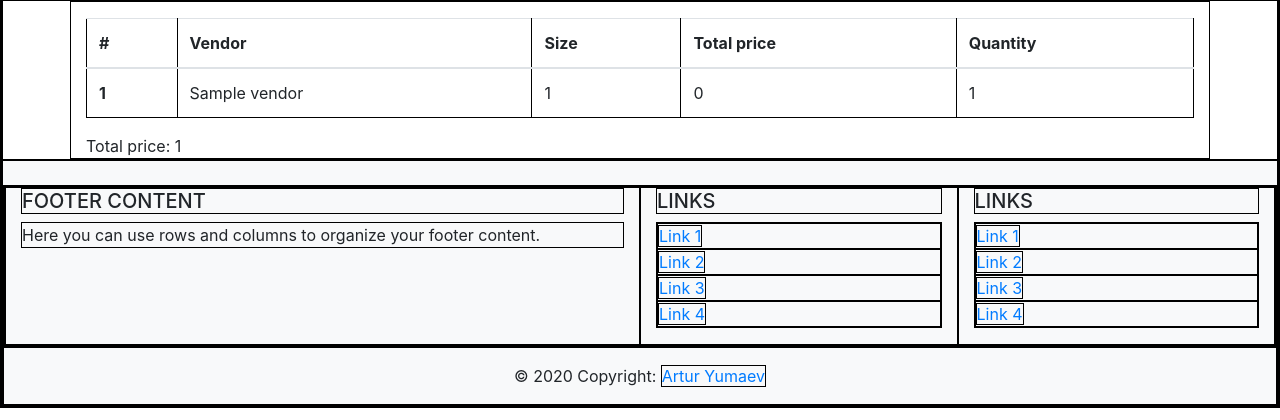
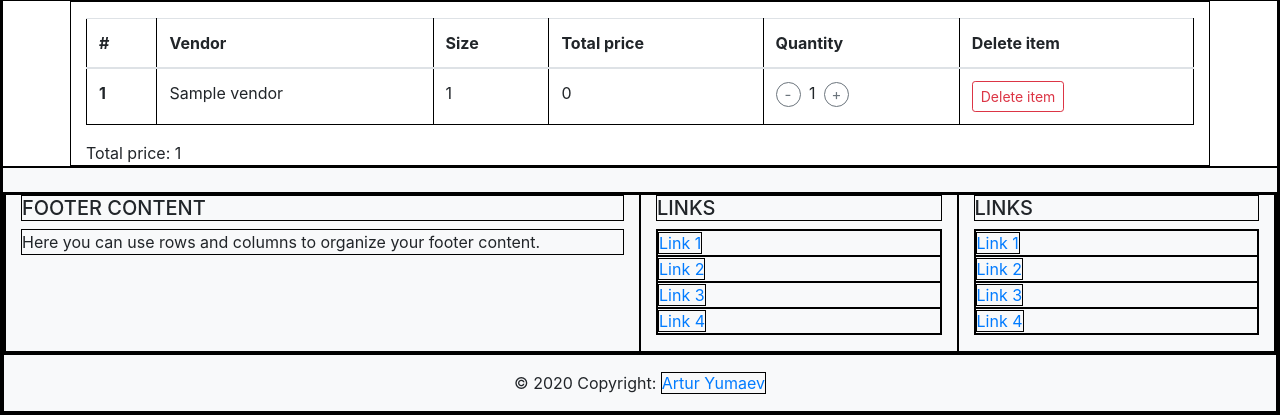
Before and after one commit to arturyumaev/Databases-Course-Work, a Flask app: template webApp/templates/cart.html in a window 1280 px wide. Shown: the part 68-488 px from the top of the page. Run offline with Flask 2, Linux system fonts and the light colour scheme; the template is opened without the code that fills it: most values are stand-ins (such as "Sample title", 1, 10 or a date in 2020); some libraries are stand-ins or nearby versions.

Commit message:
подправил верстку

```diff
--- a/webApp/static/css/home.css
+++ b/webApp/static/css/home.css
@@ -1,3 +1,36 @@
 * {
     border: 1px solid black;
 }
+
+h1 {
+    color:green;
+}
+.xyz {
+    background-size: auto;
+    text-align: center;
+    padding-top: 100px;
+}
+.btn-circle.btn-sm {
+    width: 25px;
+    height: 25px;
+    padding: 1px 0px;
+    border-radius: 15px;
+    font-size: 15px;
+    text-align: center;
+}
+.btn-circle.btn-md {
+    width: 50px;
+    height: 50px;
+    padding: 7px 10px;
+    border-radius: 25px;
+    font-size: 10px;
+    text-align: center;
+}
+.btn-circle.btn-xl {
+    width: 70px;
+    height: 70px;
+    padding: 10px 16px;
+    border-radius: 35px;
+    font-size: 12px;
+    text-align: center;
+}
--- a/webApp/templates/cart.html
+++ b/webApp/templates/cart.html
@@ -10,23 +10,33 @@
                     <th scope="col">Size</th>
                     <th scope="col">Total price</th>
                     <th scope="col">Quantity</th>
+                    <th scope="col">Delete item</th>
                 </tr>
             </thead>
 
             <tbody>
+            {% set counter = namespace(value=1) %}
             {% for vendor in cart %}
-                <tr>
-                    <!-- Row index -->
-                    <th scope="row">{{ loop.index }}</th>
-
-                    <!-- Values -->
-                    {% for size in cart[vendor]['sizes'] %}
+                {% for size in cart[vendor]['sizes'] %}
+                    <tr>
+                        <th scope="row">{{ counter.value }}</th>
                         <td>{{ vendor }}</td>
                         <td>{{ size }}</td>
                         <td>0</td>
-                        <td>{{ cart[vendor]['sizes'][size] }}</td>
-                    {% endfor %}
-                </tr>
+                        <!-- Quantity manage -->
+                        <td>
+                            <!-- Decrement quantity button -->
+                            <button type="button" class="btn mr-1 btn-outline-secondary btn-circle btn-sm">-</button>
+                            {{ cart[vendor]['sizes'][size] }}
+                            <!-- Increment quantity button -->
+                            <button type="button" class="btn ml-1 btn-outline-secondary btn-circle btn-sm">+</button>
+                        </td>
+                        <td>
+                            <button type="button" class="btn btn-outline-danger btn-sm">Delete item</button>
+                        </td>
+                    </tr>
+                    {% set counter.value = counter.value + 1 %}
+                {% endfor %}
             {% endfor %}
             </tbody>
 
```
